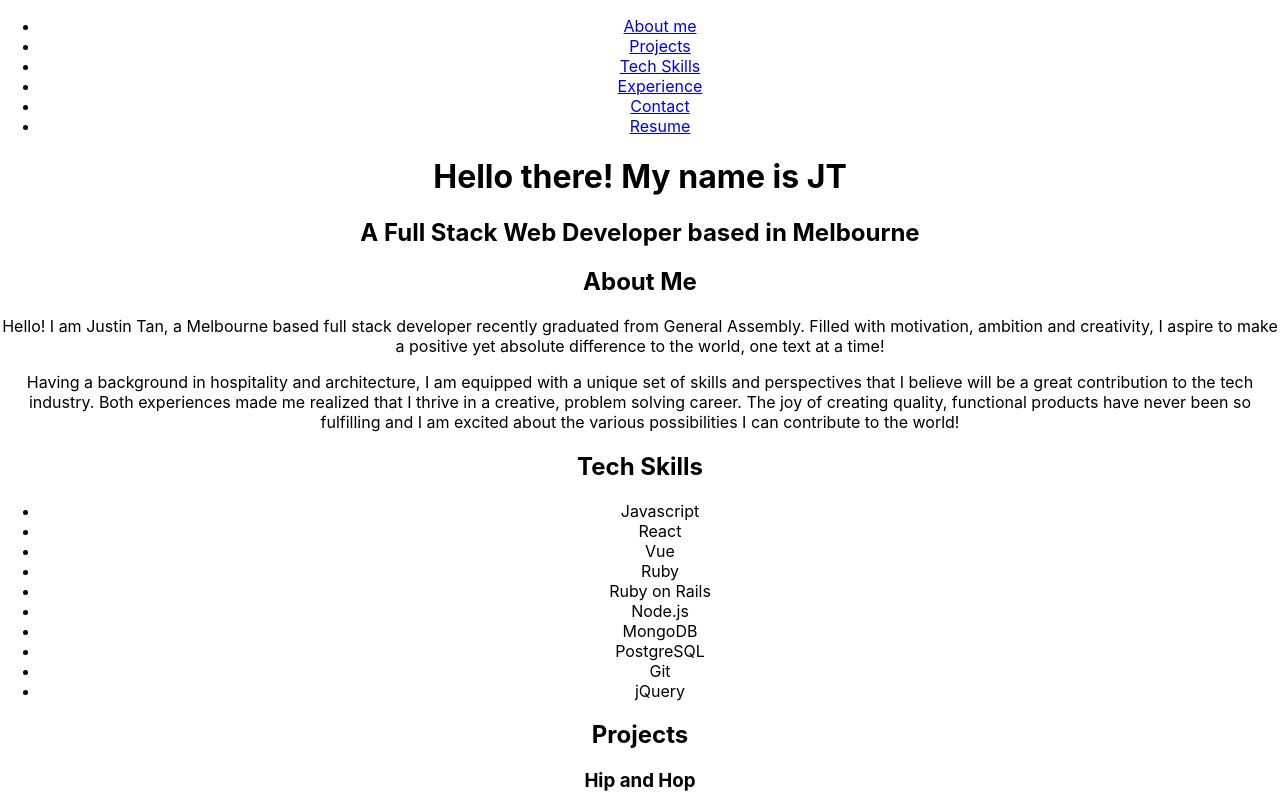
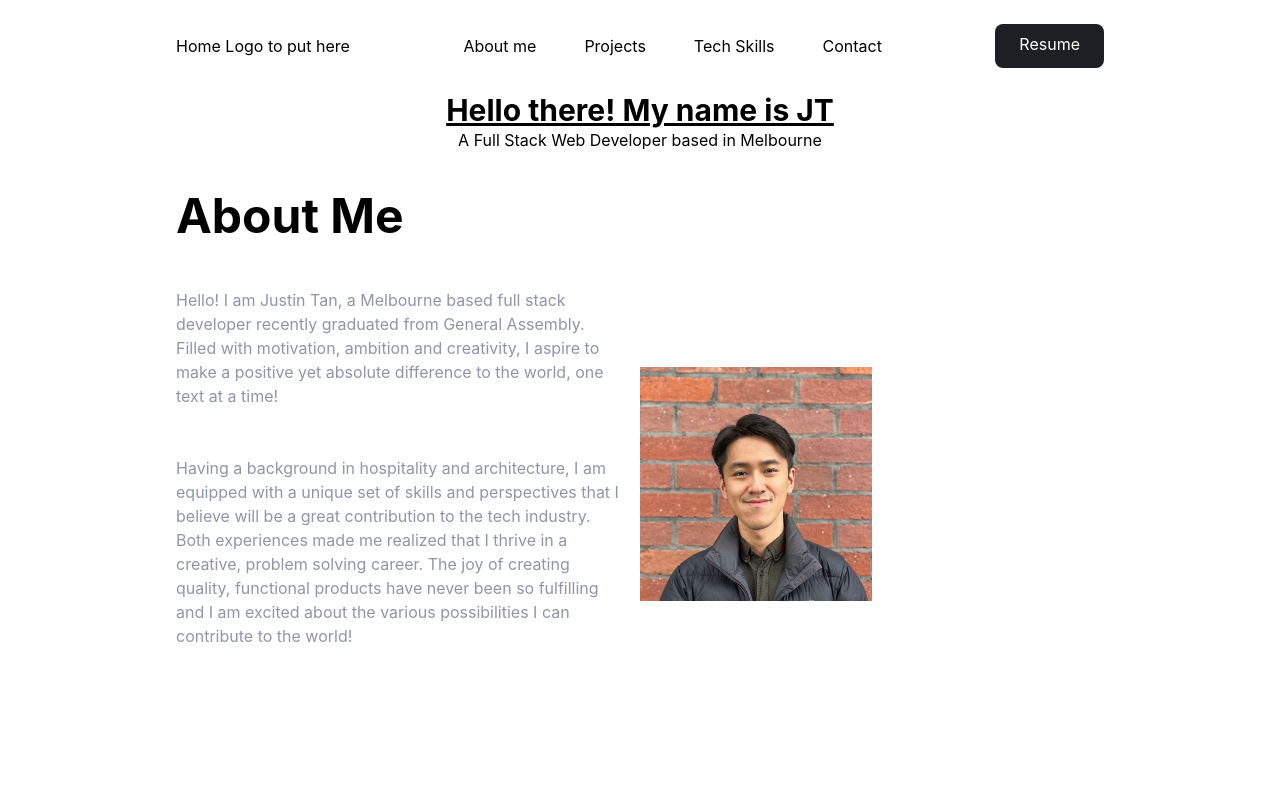
Before and after one commit to j-tws/project_portfolio, a React (Create React App) app: page / in a window 1280 px wide. Shown: the top 800 px of the page. Built offline with nearby package versions, Linux system fonts and the light colour scheme.

Commit message:
started on tailwind css

```diff
--- a/src/App.js
+++ b/src/App.js
@@ -14,16 +14,22 @@ function App() {
 
 
       <header>
-        <nav>
-          <ul>
-          <li><Link>About me</Link></li>
-          <li><Link>Projects</Link></li>
-          <li><Link>Tech Skills</Link></li>
-          <li><Link>Experience</Link></li>
-          <li><Link>Contact</Link></li>
-          <li><Link>Resume</Link></li>
+        <nav className="relative container mx-auto p-6">
+          <div className="flex items-center justify-between">
+            <div>
+              Home Logo to put here
+            </div>
+            <div className="hidden space-x-12 md:flex">
+              <Link className='hover:text-darkGrayishBlue'>About me</Link>
+              <Link className='hover:text-darkGrayishBlue'>Projects</Link>
+              <Link className='hover:text-darkGrayishBlue'>Tech Skills</Link>
+              <Link className='hover:text-darkGrayishBlue'>Contact</Link>
 
-          </ul>
+            </div>
+
+              <Link className='hidden md:block p-3 px-6 pt-2 text-white bg-veryDarkBlue rounded-lg hover:bg-brightRedLight'>Resume</Link>
+
+          </div>
         </nav>
         <h1 className="text-3xl font-bold underline">
           Hello there! My name is JT
--- a/src/components/AboutMe.jsx
+++ b/src/components/AboutMe.jsx
@@ -4,10 +4,23 @@ function AboutMe(){
 
   return (
     <div>
-      <h2>About Me</h2>
-      <p>Hello! I am Justin Tan, a Melbourne based full stack developer recently graduated from General Assembly. Filled with motivation, ambition and creativity, I aspire to make a positive yet absolute difference to the world, one text at a time! </p>
+      <div className="container flex flex-col-reverse items-center px-6 mx-auto mt-10 space-y-0 md:space-y-0 md:flex-row">
+        <div className="flex flex-col mb-32 space-y-12 md:w-1/2">
+          <h1 className="max-w-md text-4xl font-bold text-center md:text-5xl md:text-left">About Me</h1>
 
-      <p>Having a background in hospitality and architecture, I am equipped with a unique set of skills and perspectives that I believe will be a great contribution to the tech industry. Both experiences made me realized that I thrive in a creative, problem solving career. The joy of creating quality, functional products have never been so fulfilling and I am excited about the various possibilities I can contribute to the world! </p>
+          <p className="max-w-md text-center text-darkGrayishBlue md:text-left">Hello! I am Justin Tan, a Melbourne based full stack developer recently graduated from General Assembly. Filled with motivation, ambition and creativity, I aspire to make a positive yet absolute difference to the world, one text at a time! </p>
+
+          <p className="max-w-md text-center text-darkGrayishBlue md:text-left">Having a background in hospitality and architecture, I am equipped with a unique set of skills and perspectives that I believe will be a great contribution to the tech industry. Both experiences made me realized that I thrive in a creative, problem solving career. The joy of creating quality, functional products have never been so fulfilling and I am excited about the various possibilities I can contribute to the world! </p>
+        </div>
+
+        <div className="md:w-1/4">
+          <img src="/img/IMG_6258.jpg" alt="profile_img" />
+        </div>
+
+      </div>
+
+
+
     </div>
   )
 
--- a/src/components/TechSkills.jsx
+++ b/src/components/TechSkills.jsx
@@ -4,7 +4,9 @@ function TechSkills(){
 
   return (
     <div>
-      <h2>Tech Skills</h2>
+      <div className="container flex flex-col px-4 mx-auto mt-10 space-y-12 md:space-y-0 ">
+
+        <h2 className="max-w-md mx-auto text-4xl font-bold text-center md:text-left">Tech Skills</h2>
           <ul>
             <li>Javascript</li>
             <li>React</li>
@@ -13,10 +15,12 @@ function TechSkills(){
             <li>Ruby on Rails</li>
             <li>Node.js</li>
             <li>MongoDB</li>
+            <li>Tailwind CSS</li>
             <li>PostgreSQL</li>
             <li>Git</li>
             <li>jQuery</li>
           </ul>
+      </div>
     </div>
   )
 
--- a/src/index.css
+++ b/src/index.css
@@ -1,4 +1,6 @@
-
+@tailwind base;
+@tailwind components;
+@tailwind utilities;
 
 body {
   margin: 0;
--- a/tailwind.config.js
+++ b/tailwind.config.js
@@ -4,7 +4,24 @@ module.exports = {
     "./src/**/*.{js,jsx,ts,tsx}",
   ],
   theme: {
-    extend: {},
+    screens: {
+      sm: '480px',
+      md: '768px',
+      lg: '976px',
+      xl: '1440px',
+    },
+    extend: {
+      colors: {
+        brightRed: 'hsl(12, 88%, 59%)',
+        brightRedLight: 'hsl(12, 88%, 69%)',
+        brightRedSupLight: 'hsl(12, 88%, 95%)',
+        darkBlue: 'hsl(228, 39%, 23%)',
+        darkGrayishBlue: 'hsl(227, 12%, 61%)',
+        veryDarkBlue: 'hsl(223, 12%, 13%)',
+        veryPaleRed: 'hsl(13, 100%, 96%)',
+        veryLightGray: 'hsl(0, 0%, 98%)',
+      },
+    },
   },
   plugins: [],
 }
```
Also changed, not shown: public/img/IMG_6258.jpg (added). Lines whose indentation alone changed are shown as unchanged.
